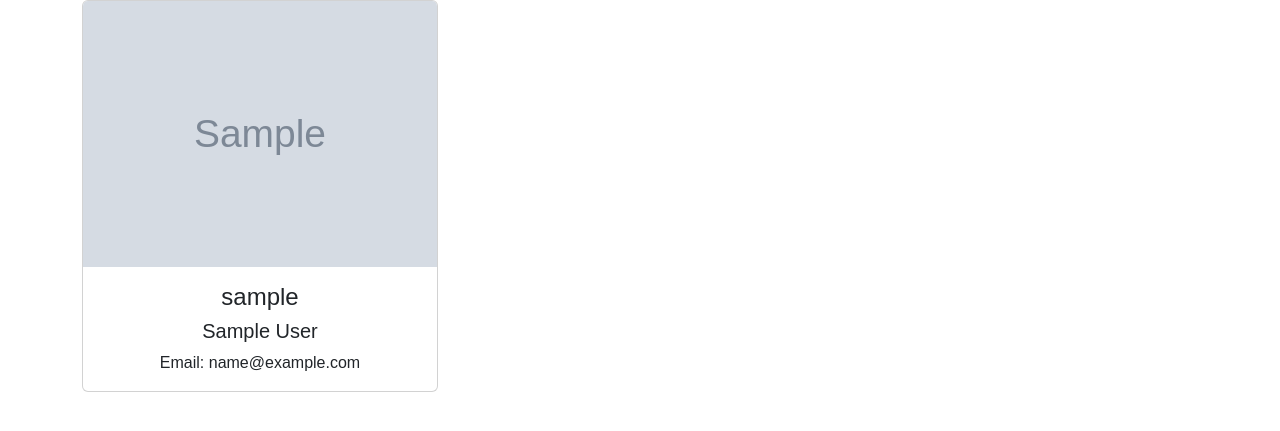
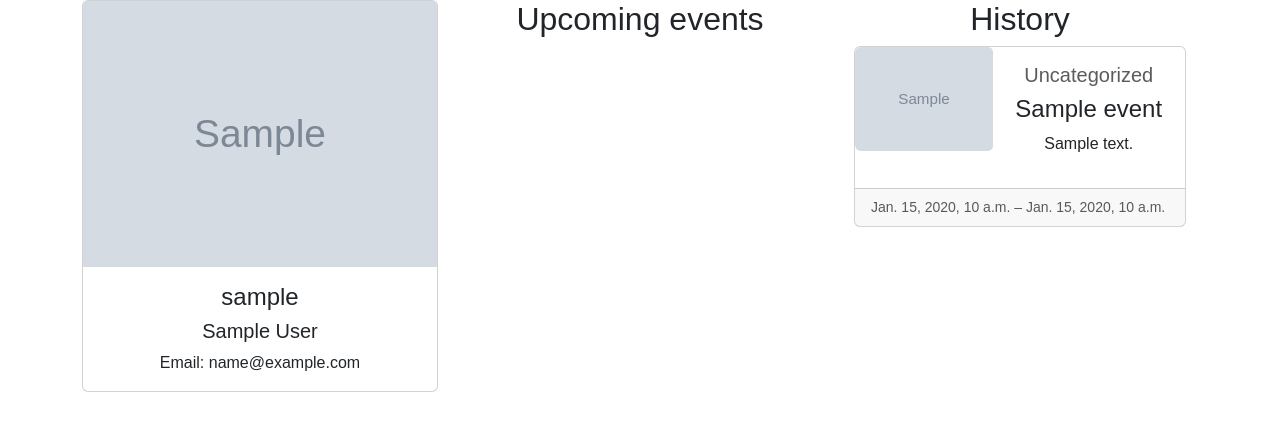
Before and after one commit to jakkemomo/meetups, a Django app: page /profiles/1/ in a window 1280 px wide. Shown: the part 60-491 px from the top of the page. Run offline with Django 4.2, Linux system fonts and the light colour scheme; a user stored in the database is signed in; tables that the repository leaves empty hold one stand-in row (values such as "Sample post"); grey boxes marked "Sample" are stand-in pictures; parts of the project's set-up code (start-up, migrations or seed data) failed here and were passed over; some libraries are stand-ins or nearby versions; some web fonts are replaced.

Commit message:
added history of events and upcoming events in profile, changed listing queryset.

```diff
--- a/apps/events/views.py
+++ b/apps/events/views.py
@@ -88,8 +88,9 @@ class EventListing(ListView):
     def get_queryset(self):
         if self.request.user.id:
             self.queryset = self.model.objects.filter(
-                Q(is_visible=True) & Q(is_finished=False) | Q(participants__in=[self.request.user])
-            )
+                Q(is_visible=True) & Q(is_finished=False) |
+                Q(participants__in=[self.request.user]) & Q(is_finished=False)
+            ).distinct()
         else:
             self.queryset = self.model.objects.filter(Q(is_visible=True) & Q(is_finished=False))
         return super().get_queryset()
--- a/apps/profiles/templates/profiles/profile.html
+++ b/apps/profiles/templates/profiles/profile.html
@@ -8,9 +8,9 @@
 <main class="px-3">
     <div class="container">
         <div class="row">
-                <div class="col-md-4">
+            <div class="col-4">
                 <div class="card mb-3">
-                        <img src="{{ object.avatar.url }}" class="card-img-top" alt="user-avatar">
+                    <img id="avatar" src="{{ object.avatar.url }}" width="100" class="card-img-top" alt="user-avatar">
                     <div class="card-body">
                         <h4 class="card-title">{{ object.username }}</h4>
                         <h5 class="card-title">{{ object.first_name }} {{ object.last_name }}</h5>
@@ -18,8 +18,96 @@
                     </div>
                 </div>
             </div>
-                <div class="col-md-8">
-                    <!-- Delete the card with the About section -->
+            <div class="col-4">
+                <h2>Upcoming events</h2>
+                <div class="container">
+                    {% for event in events %}
+                    {% if forloop.counter0|divisibleby:3 and not forloop.first %}
+                    <div class="row gy-3 pt-md-3">
+                        {% endif %}
+                        <div class="col">
+                            <div class="card h-100">
+                                <div class="row g-0">
+                                    <div class="col-6 col-md-5">
+                                        <img src="/media/{{ event.image }}" alt="Event Image"
+                                             class="card-img img-fluid rounded-start"/>
+                                    </div>
+                                    <div class="col-6 col-md-7">
+                                        <div class="card-body d-flex flex-column">
+                                            <div class="h-100">
+                                                {% if event.category %}
+                                                <h5 class="card-title text-muted">{{ event.category }}</h5>
+                                                {% else %}
+                                                <h5 class="card-title text-muted">Uncategorized</h5>
+                                                {% endif %}
+                                                <h4 class="card-title">{{ event.name }}</h4>
+                                                {% if event.tags.all %}
+                                                <p>Tags: {{ event.tags.all|join:", " }}.</p>
+                                                {% endif %}
+                                                <div class="card-text">
+                                                    <p>{{ event.description }}</p>
+                                                </div>
+                                                <a href="{% url 'events:event_detail' event.id %}"
+                                                   class="stretched-link"></a>
+                                            </div>
+                                        </div>
+                                    </div>
+                                </div>
+                                <div class="card-footer d-flex justify-content-between align-items-center">
+                                    <small class="text-body-secondary">
+                                        {{ event.start_date }} – {{ event.end_date }}</small>
+                                </div>
+                            </div>
+                        </div>
+                        {% endfor %}
+                    </div>
+                </div>
+                <div class="col-4">
+                    <h2>History</h2>
+                    <div class="container">
+                        {% for event in old_events %}
+                        {% if forloop.counter0|divisibleby:3 and not forloop.first %}
+                        <div class="row gy-3 pt-md-3">
+                            {% endif %}
+                            <div class="col">
+                                <div class="card h-100">
+                                    <div class="row g-0">
+                                        <div class="col-6 col-md-5">
+                                            <img src="/media/{{ event.image }}" alt="Event Image"
+                                                 class="card-img img-fluid rounded-start"/>
+                                        </div>
+                                        <div class="col-6 col-md-7">
+                                            <div class="card-body d-flex flex-column">
+                                                <div class="h-100">
+                                                    {% if event.category %}
+                                                    <h5 class="card-title text-muted">{{ event.category }}</h5>
+                                                    {% else %}
+                                                    <h5 class="card-title text-muted">Uncategorized</h5>
+                                                    {% endif %}
+                                                    <h4 class="card-title">{{ event.name }}</h4>
+                                                    {% if event.tags.all %}
+                                                    <p>Tags: {{ event.tags.all|join:", " }}.</p>
+                                                    {% endif %}
+                                                    <div class="card-text">
+                                                        <p>{{ event.description }}</p>
+                                                    </div>
+                                                    <a href="{% url 'events:event_detail' event.id %}"
+                                                       class="stretched-link"></a>
+                                                </div>
+                                            </div>
+                                        </div>
+                                    </div>
+                                    <div class="card-footer d-flex justify-content-between align-items-center">
+                                        <small class="text-body-secondary">
+                                            {{ event.start_date }} – {{ event.end_date }}
+                                        </small>
+                                    </div>
+                                </div>
+                            </div>
+                            {% endfor %}
+                        </div>
+                    </div>
+                </div>
             </div>
         </div>
     </div>
--- a/apps/profiles/views.py
+++ b/apps/profiles/views.py
@@ -1,7 +1,19 @@
+from django.db.models import Q
 from django.views.generic import DetailView
 from apps.profiles.models.users import User
+from apps.events.models.events import Event
 
 
 class ProfileView(DetailView):
     model = User
     template_name = "profiles/profile.html"
+
+    def get_context_data(self, **kwargs):
+        context = super().get_context_data(**kwargs)
+        context["events"] = Event.objects.filter(
+            Q(is_finished=False) & Q(participants__in=[self.request.user])
+        ).order_by('-start_date').values()
+        context["old_events"] = Event.objects.filter(
+            Q(is_finished=True) & Q(participants__in=[self.request.user])
+        ).order_by('-start_date').values()
+        return context
--- a/config/settings.py
+++ b/config/settings.py
@@ -158,7 +158,7 @@ LOCATION_FIELD_PATH = STATIC_URL + "location_field"
 
 YANDEX_API_KEY = os.getenv("YANDEX_MAPS_API_KEY")
 GOOGLE_API_KEY = os.getenv("GOOGLE_MAPS_API_KEY")
-MAP_PROVIDER = "yandex"
+MAP_PROVIDER = "google"
 LOCATION_FIELD = {
     "map.provider": "google",
     "map.zoom": 13,
--- a/templates/base.html
+++ b/templates/base.html
@@ -39,7 +39,8 @@
                     <a href="#" class="d-block link-body-emphasis text-decoration-none" data-bs-toggle="dropdown"
                        aria-expanded="false">
                         <img src="{% if request.user.is_authenticated %} {{ request.user.avatar.url }}
-                        {% else %} https://icon-library.com/images/default-user-icon/default-user-icon-13.jpg {% endif %}" alt="mdo"
+                        {% else %} https://icon-library.com/images/default-user-icon/default-user-icon-13.jpg {% endif %}"
+                             alt="mdo"
                              width="32" height="32" class="rounded-circle">
                     </a>
                     <ul class="dropdown-menu text-small">
```
Lines whose indentation alone changed are shown as unchanged.
